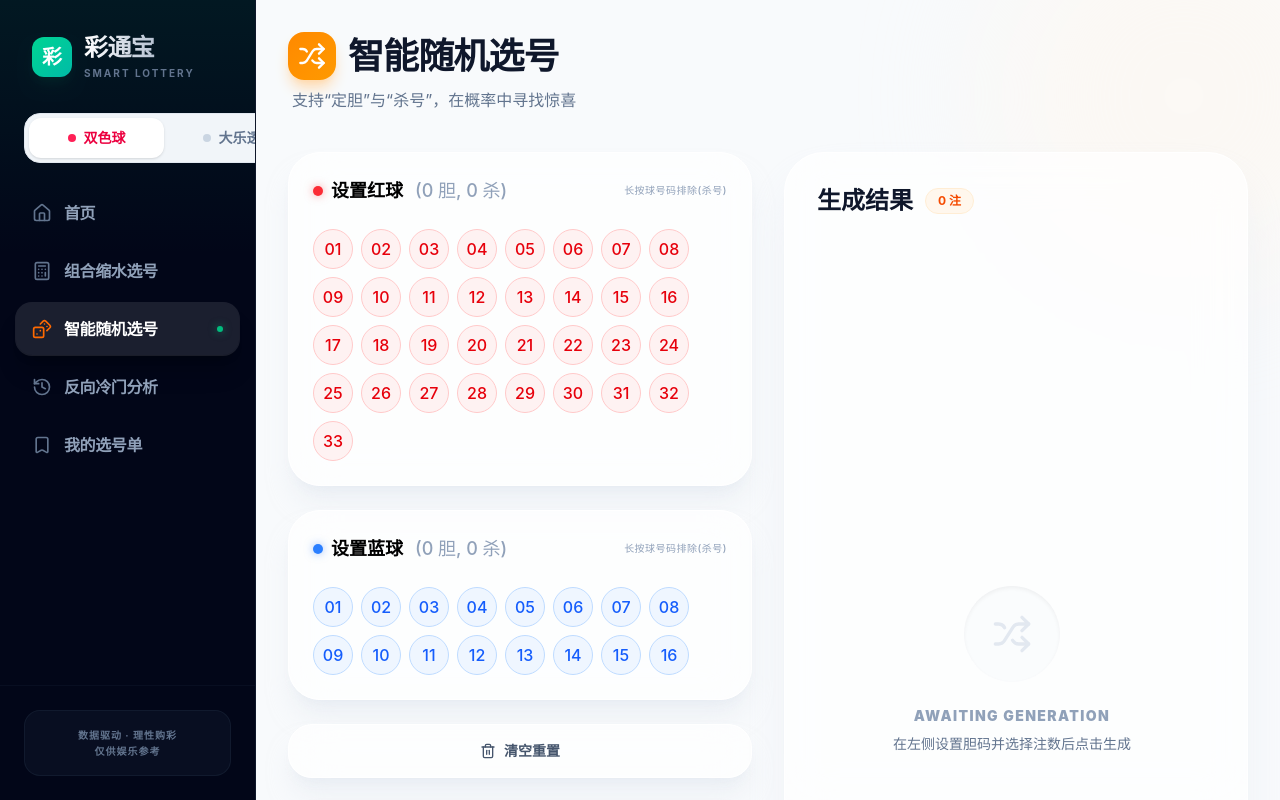
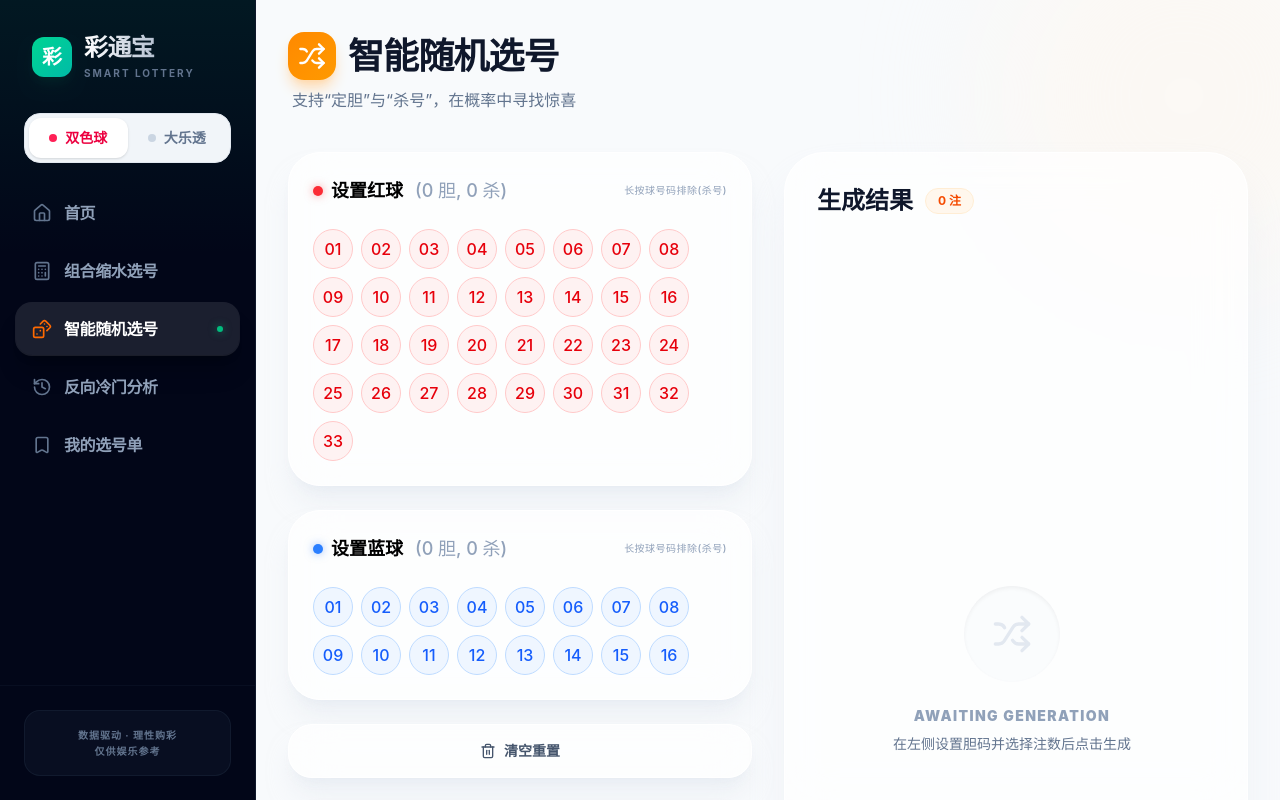
Before and after one commit to but0nly/lottery-tools, a Next.js app: page /random in a window 1280 px wide. Built offline with nearby package versions, Linux system fonts and the light colour scheme.

Commit message:
fix: 修复pc端切换彩种元素宽度溢出

```diff
--- a/src/components/LotteryTabSwitcher.tsx
+++ b/src/components/LotteryTabSwitcher.tsx
@@ -16,11 +16,11 @@ export function LotteryTabSwitcher({ activeTab, onTabChange, counts, variant = '
 
   return (
     <div className={`grid grid-cols-2 p-1 bg-slate-100 rounded-2xl border border-slate-200 relative ${
-      isCompact ? 'w-full max-w-[180px]' : 'w-full md:w-auto md:min-w-[280px]'
+      isCompact ? 'w-full max-w-[180px]' : 'w-full'
     }`}>
       <button
         onClick={() => onTabChange('SSQ')}
-        className={`relative z-10 flex items-center justify-center gap-2 rounded-xl font-bold transition-all duration-300 ${
+        className={`relative z-10 flex items-center justify-center gap-2 rounded-xl font-bold transition-all duration-300 whitespace-nowrap ${
           isCompact ? 'px-2 py-1.5 text-[10px]' : 'px-4 py-2 md:py-2.5 text-xs md:text-sm'
         } ${
           activeTab === 'SSQ'
@@ -34,7 +34,7 @@ export function LotteryTabSwitcher({ activeTab, onTabChange, counts, variant = '
       </button>
       <button
         onClick={() => onTabChange('DLT')}
-        className={`relative z-10 flex items-center justify-center gap-2 rounded-xl font-bold transition-all duration-300 ${
+        className={`relative z-10 flex items-center justify-center gap-2 rounded-xl font-bold transition-all duration-300 whitespace-nowrap ${
           isCompact ? 'px-2 py-1.5 text-[10px]' : 'px-4 py-2 md:py-2.5 text-xs md:text-sm'
         } ${
           activeTab === 'DLT'
```
